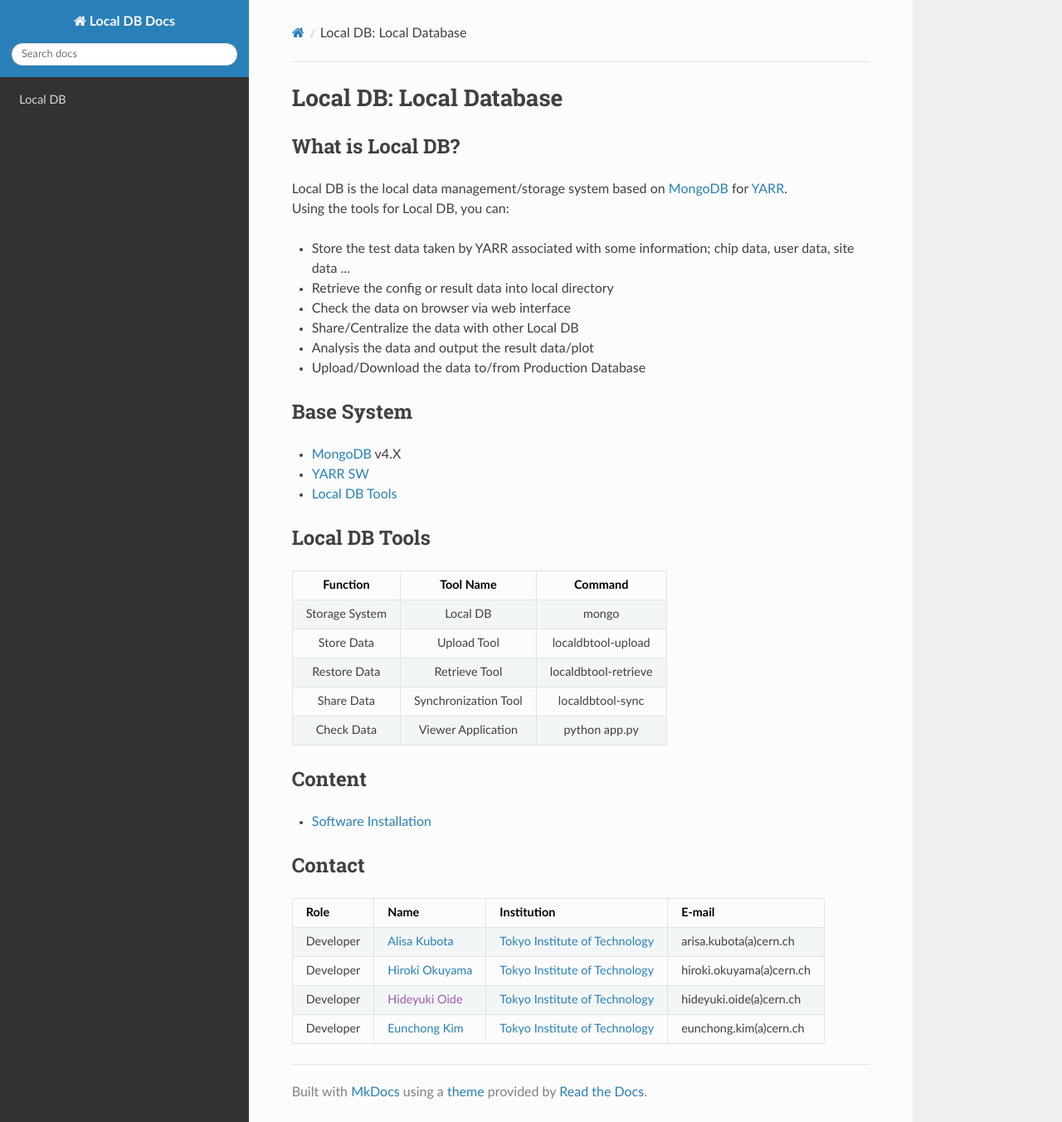
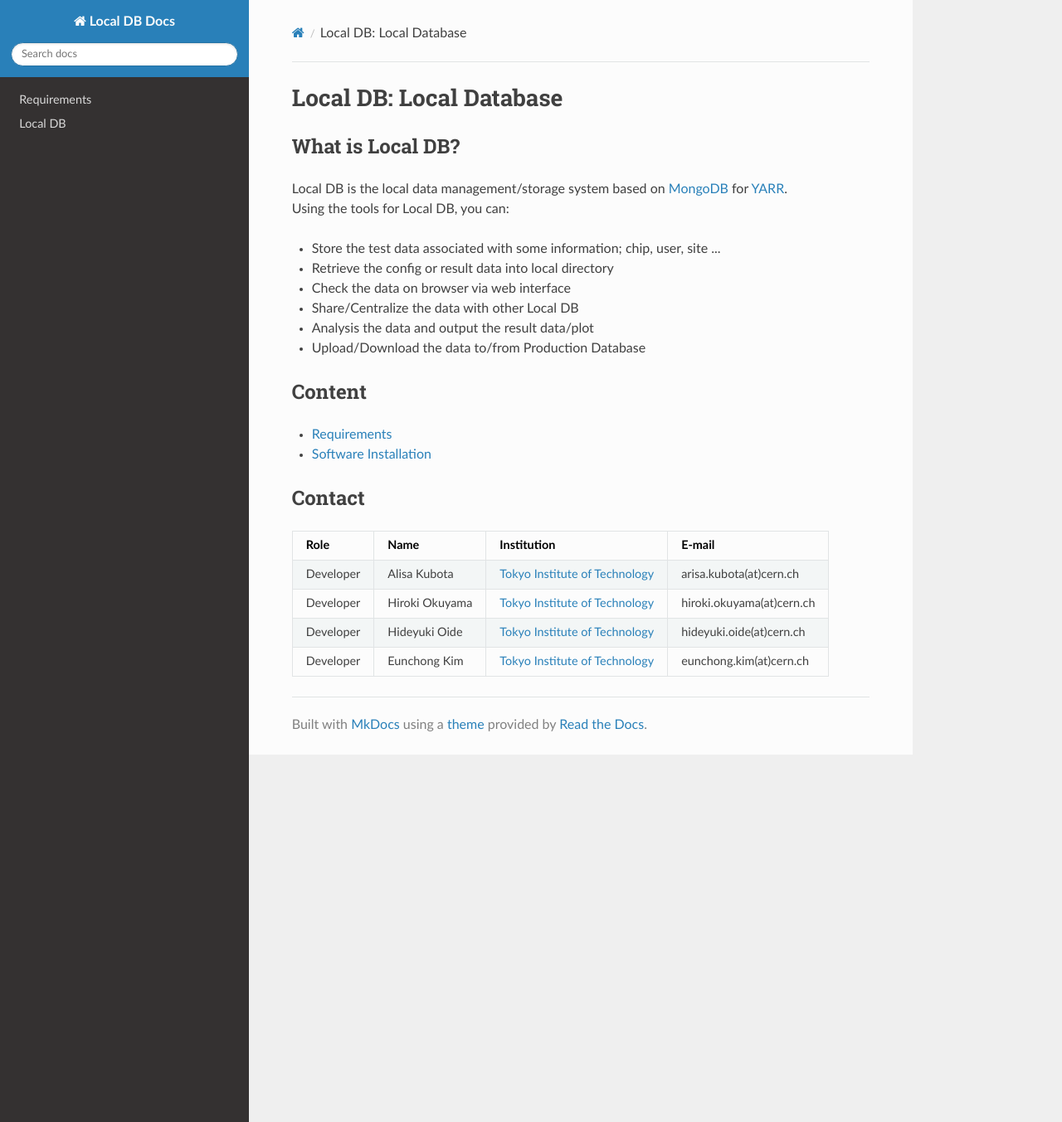
Before and after one commit to jlab-hep/localdb-docs, an MkDocs documentation site: the page built from docs/index.md, in a window 1280 px wide and 1353 px high. Shown: the whole window at 83% size. Built offline with MkDocs 1.6.1, drawn with Linux system fonts in a browser that asks for light colours; nearby versions of some CDN libraries; old or Windows-style settings are respelled for this version of MkDocs.

Commit message:
Added requirements.md

```diff
--- a/docs/index.md
+++ b/docs/index.md
@@ -4,35 +4,22 @@
 Local DB is the local data management/storage system based on [MongoDB](https://docs.mongodb.com/) for [YARR](https://gitlab.cern.ch/YARR).<br>
 Using the tools for Local DB, you can:
 
-- Store the test data taken by YARR associated with some information; chip data, user data, site data ...
+- Store the test data associated with some information; chip, user, site ...
 - Retrieve the config or result data into local directory
 - Check the data on browser via web interface
 - Share/Centralize the data with other Local DB
 - Analysis the data and output the result data/plot
 - Upload/Download the data to/from Production Database
 
-## Base System
-* [MongoDB](https://docs.mongodb.com/v4.0/) v4.X
-* [YARR SW](https://gitlab.cern.ch/YARR/YARR)
-* [Local DB Tools](https://gitlab.cern.ch/YARR/localdb-tools)
-
-## Local DB Tools
-|Function      |Tool Name           |Command             |
-|:------------:|:------------------:|:------------------:|
-|Storage System|Local DB            |mongo               |
-|Store Data    |Upload Tool         |localdbtool-upload  |
-|Restore Data  |Retrieve Tool       |localdbtool-retrieve|
-|Share Data    |Synchronization Tool|localdbtool-sync    |
-|Check Data    |Viewer Application  |python app.py       |
-
 ## Content
+* [Requirements](requirements.md)
 * [Software Installation](install.md)
 
 ## Contact
 
 |Role|Name|Institution|E-mail|
 |:--|:--|:--|:--|
-|Developer|[Alisa Kubota](https://github.com/arisakubota)|[Tokyo Institute of Technology](http://www-hep.phys.titech.ac.jp/jlab/index_e.html)|arisa.kubota(a)cern.ch|
-|Developer|[Hiroki Okuyama](https://github.com/hokuyama0106)|[Tokyo Institute of Technology](http://www-hep.phys.titech.ac.jp/jlab/index_e.html)|hiroki.okuyama(a)cern.ch|
-|Developer|[Hideyuki Oide]()|[Tokyo Institute of Technology](http://www-hep.phys.titech.ac.jp/jlab/index_e.html)|hideyuki.oide(a)cern.ch|
-|Developer|[Eunchong Kim](https://github.com/newini)|[Tokyo Institute of Technology](http://www-hep.phys.titech.ac.jp/jlab/index_e.html)|eunchong.kim(a)cern.ch|
+|Developer|Alisa Kubota|[Tokyo Institute of Technology](http://www-hep.phys.titech.ac.jp/jlab/index_e.html)|arisa.kubota(at)cern.ch|
+|Developer|Hiroki Okuyama|[Tokyo Institute of Technology](http://www-hep.phys.titech.ac.jp/jlab/index_e.html)|hiroki.okuyama(at)cern.ch|
+|Developer|Hideyuki Oide|[Tokyo Institute of Technology](http://www-hep.phys.titech.ac.jp/jlab/index_e.html)|hideyuki.oide(at)cern.ch|
+|Developer|Eunchong Kim|[Tokyo Institute of Technology](http://www-hep.phys.titech.ac.jp/jlab/index_e.html)|eunchong.kim(at)cern.ch|
--- a/mkdocs.yml
+++ b/mkdocs.yml
@@ -1,4 +1,5 @@
 site_name: Local DB Docs
 pages:
+    - Requirements: requirements.md
     - Local DB: localdb.md
 theme: readthedocs
```
Also changed, not shown: docs/requirements.md (added, +60 -0 lines).
